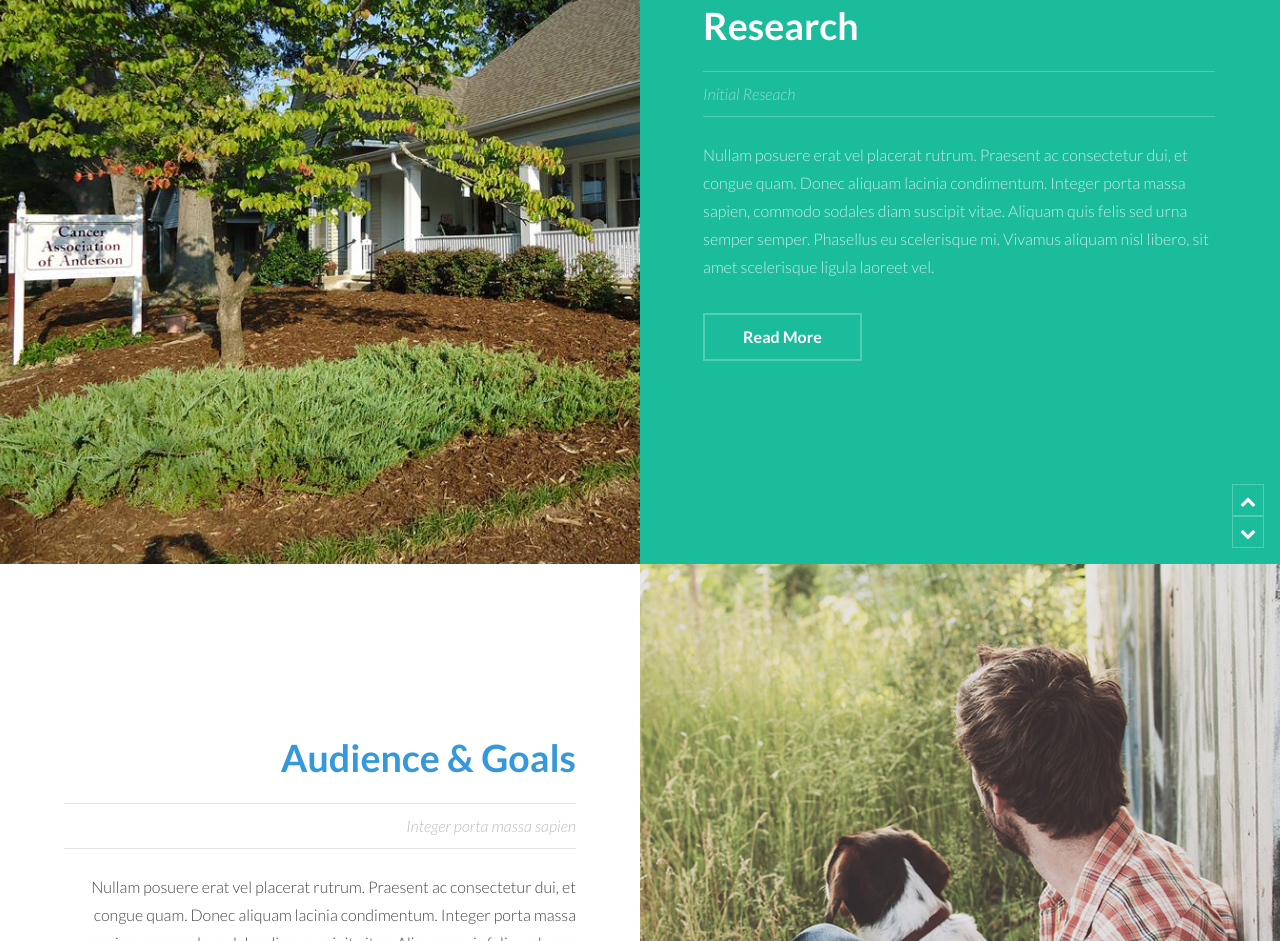
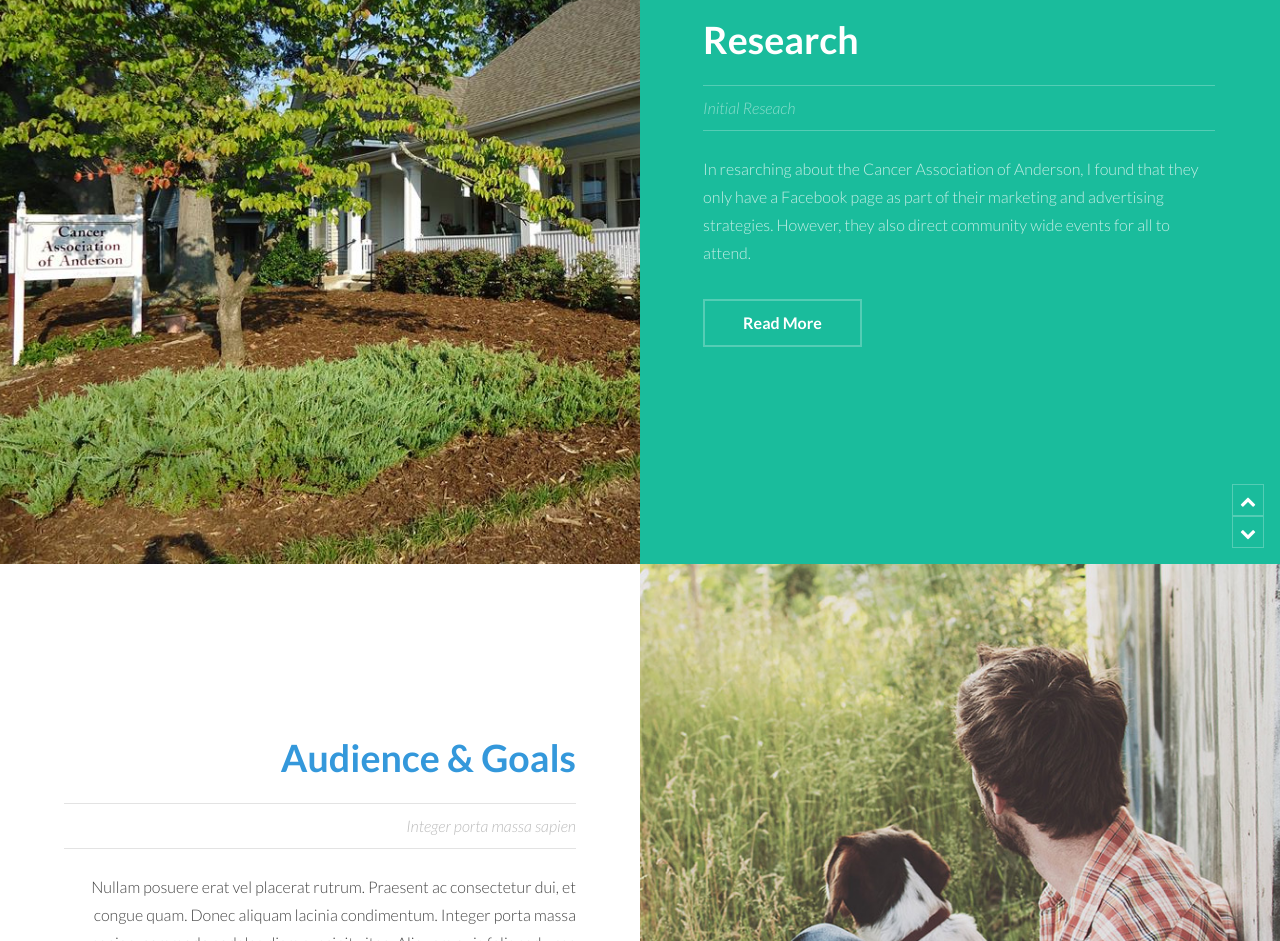
Before and after one commit to jhollifield118/Jenn, a plain HTML site: page index.html in a window 1280 px wide. Shown: the part 1427-2368 px from the top of the page. Drawn offline with Linux system fonts and the light colour scheme.

Commit message:
Research Summary

```diff
--- a/index.html
+++ b/index.html
@@ -70,7 +70,7 @@
 							<h2><a href="generic.html">Research</a></h2>
 							<p class="info">Initial Reseach</p>
 						</header>
-						<p>Nullam posuere erat vel placerat rutrum. Praesent ac consectetur dui, et congue quam. Donec aliquam lacinia condimentum. Integer porta massa sapien, commodo sodales diam suscipit vitae. Aliquam quis felis sed urna semper semper. Phasellus eu scelerisque mi. Vivamus aliquam nisl libero, sit amet scelerisque ligula laoreet vel.</p>
+						<p>In resarching about the Cancer Association of Anderson, I found that they only have a Facebook page as part of their marketing and advertising strategies. However, they also direct community wide events for all to attend.</p>
 						<ul class="actions">
 							<li><a href="generic-page.html" class="button alt">Read More</a></li>
 						</ul>
```
Also changed, not shown: 1 other file.
